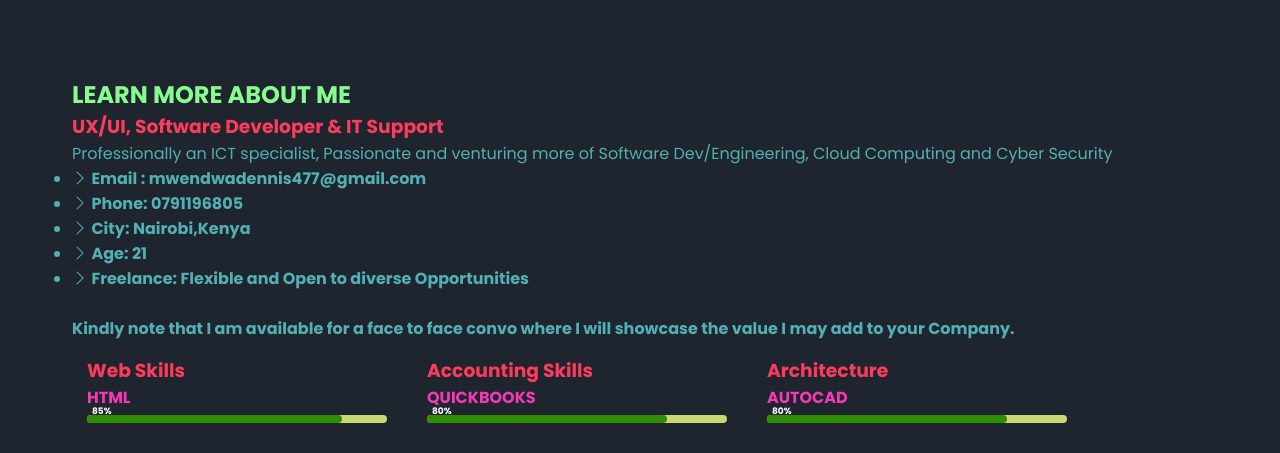
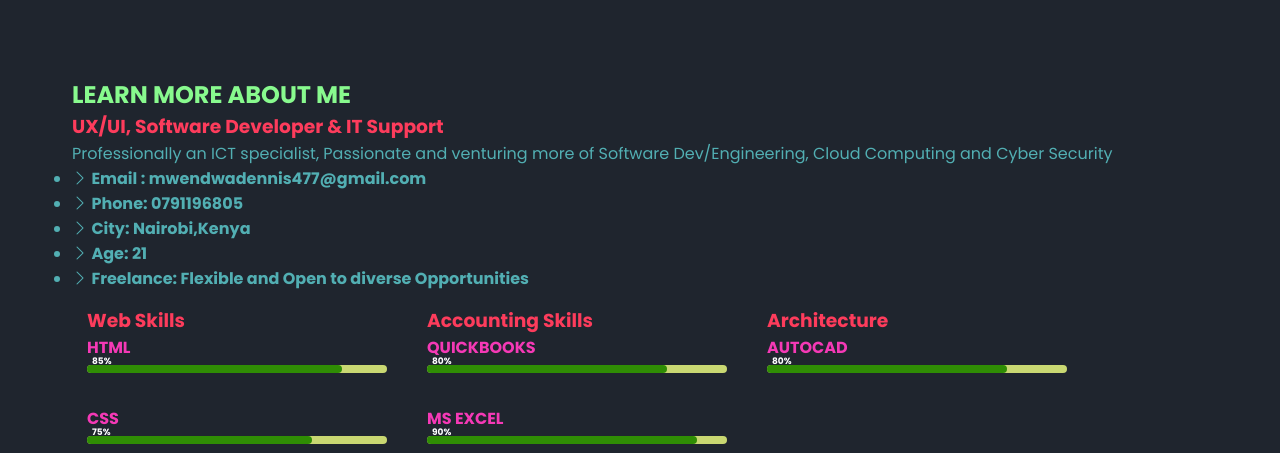
Before and after one commit to Mwendwa6/Mwendwa6.github.io, a plain HTML site: page index.html in a window 1280 px wide. Shown: the part 497-950 px from the top of the page. Drawn offline with nearby package versions, Linux system fonts and the light colour scheme.

Commit message:
Update index.html

```diff
--- a/index.html
+++ b/index.html
@@ -78,11 +78,6 @@
                 <li><i class="bi bi-chevron-right"></i> <strong>Freelance:</strong> <span>Flexible and Open to diverse Opportunities</span></li>
               </ul>
             </div>
-          </div>
-          <p>
-           <br>Kindly note that I am available for a face to face convo where I will showcase the value I may add to your Company.
-          </p>
-          </div>
 
        <div class="container">
         <ul><li>
```
